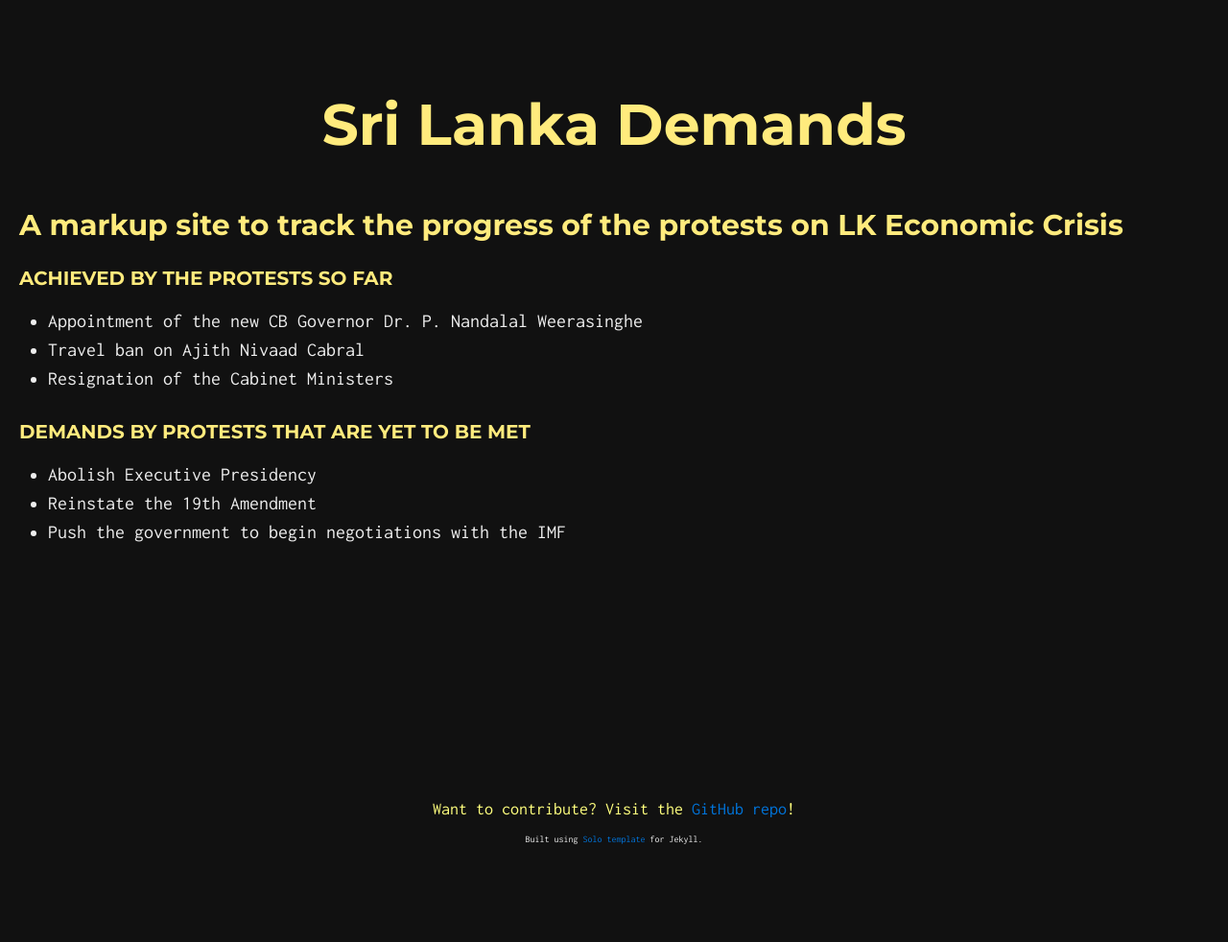
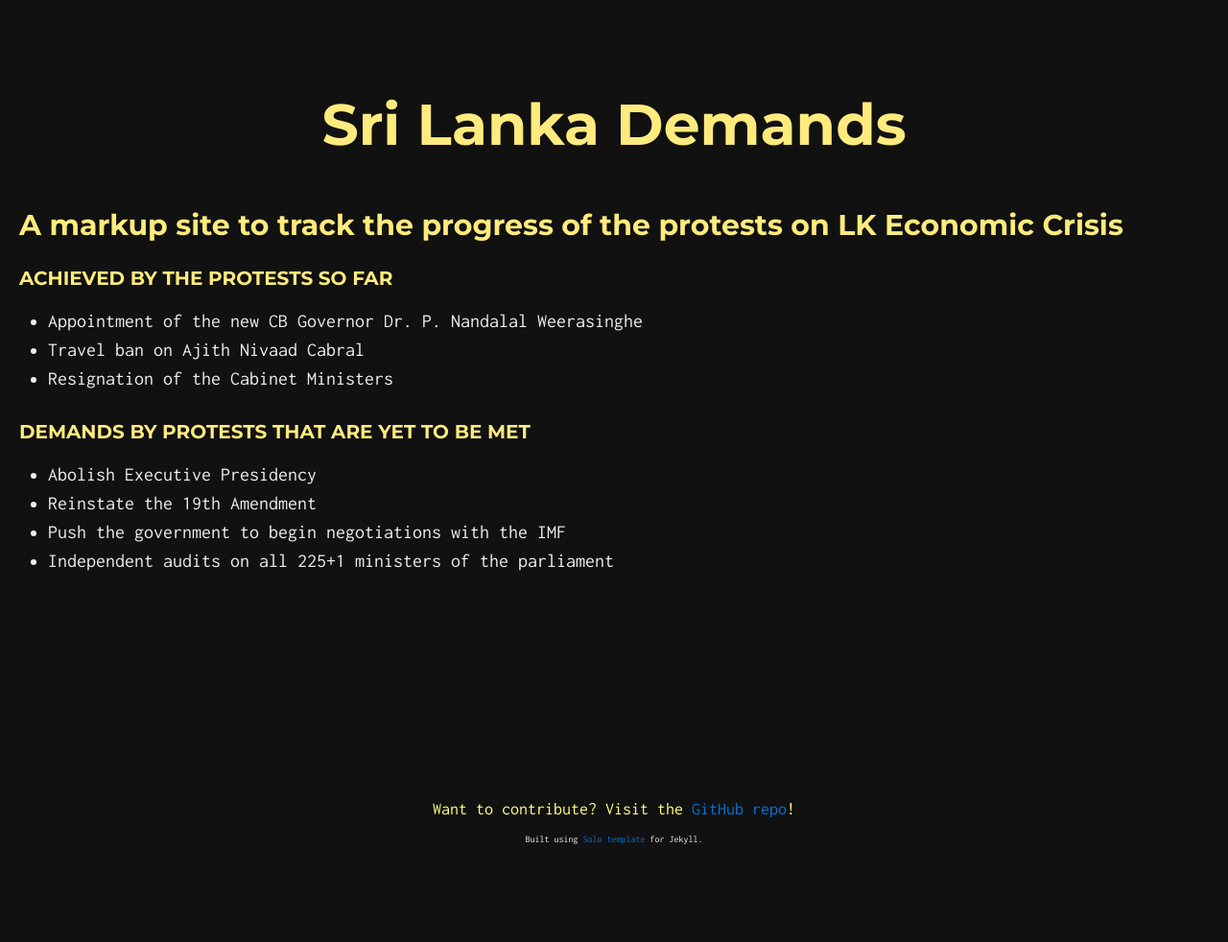
Before and after one commit to srilankademands/srilankademands.github.io, a Jekyll site: the page built from index.md, in a window 1280 px wide. Shown: the whole page at 96% size. Built offline with Jekyll 4.4.1, drawn with Linux system fonts in a browser that asks for light colours; our own code applies the rules of GitHub Pages for plain Markdown files.

Commit message:
add demand point - audits on all 225+1 ministers

```diff
--- a/index.md
+++ b/index.md
@@ -14,3 +14,4 @@ layout: default
 * Abolish Executive Presidency
 * Reinstate the 19th Amendment
 * Push the government to begin negotiations with the IMF
+* Independent audits on all 225+1 ministers of the parliament
```
